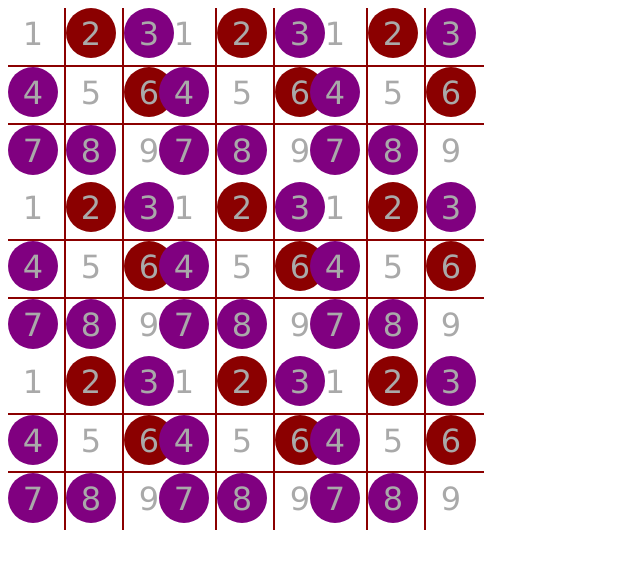
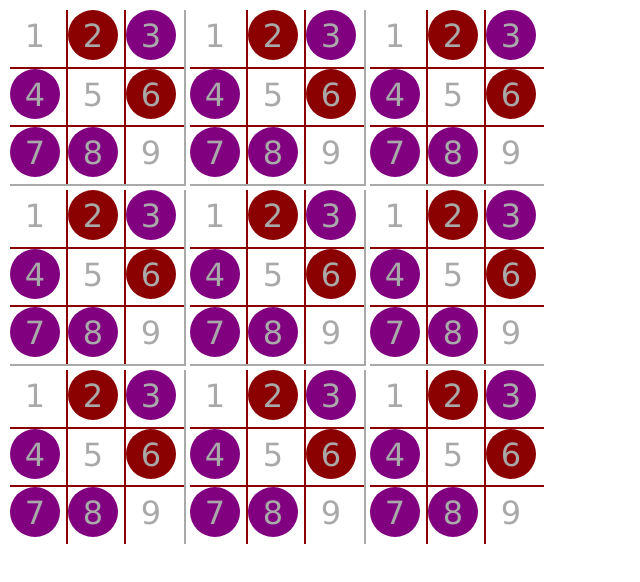
Before and after one commit to ryan-way-old-projects/game, an Angular app: page / in a window 1280 px wide. Shown: the top 582 px of the page, without its empty margins (0-640 px from the left). Built offline with nearby package versions, Linux system fonts and the light colour scheme.

Commit message:
add borders, fixed spacing for sudoku layout

```diff
--- a/src/app/sudoku/sudoku.component.css
+++ b/src/app/sudoku/sudoku.component.css
@@ -1,9 +1,20 @@
 div#sudoku {
   grid-template-columns: repeat(3, 1fr);
   display: grid;
-  width: 453px;
+  width: 528px;
+  height: 528px;
 }
 
 div#sudoku app-subgrid {
-  width: 151px;
+  margin: 2px;
+  width: 174px;
+  height: 174px;
 }
+
+div#sudoku app-subgrid.border-right {
+  border-right: 2px solid darkgray;
+}
+
+div#sudoku app-subgrid.border-bottom {
+  border-bottom: 2px solid darkgray;
+}
--- a/src/app/sudoku/sudoku.component.html
+++ b/src/app/sudoku/sudoku.component.html
@@ -1,7 +1,9 @@
 <div id="sudoku">
   <app-subgrid
     class="grid-item"
-    *ngFor="let subgrid of this.Subgrids"
+    *ngFor="let subgrid of this.Subgrids; let idx=index"
+    [ngClass]="{ 'border-right' : idx % 3 != 2,
+                'border-bottom' : idx < 6 }"
     [Cells]="subgrid.Cells"
     ></app-subgrid>
 </div>
```
